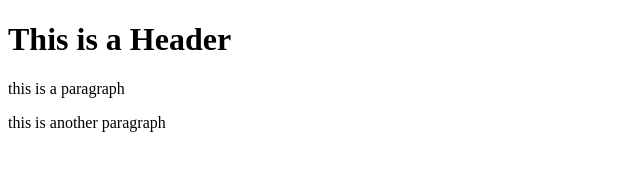
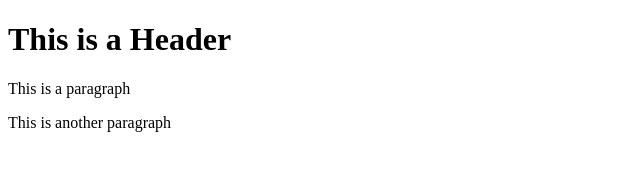
Before and after one commit to jvillanueva007/git-test, a website: page index.html in a window 1280 px wide. Shown: the full height of the page, 0-640 px from the left. Drawn offline with Linux system fonts and the light colour scheme.

Commit message:
Using NPM

```diff
--- a/index.html
+++ b/index.html
@@ -2,7 +2,7 @@
 <html>
     <body>
         <h1>This is a Header</h1>
-        <p> this is a paragraph</p>
-        <p>this is another paragraph</p>
+        <p> This is a paragraph</p>
+        <p>This is another paragraph</p>
     </body>
 </html>
```
Also changed, not shown: package.json (added, +24 -0 lines), 2 other files.
